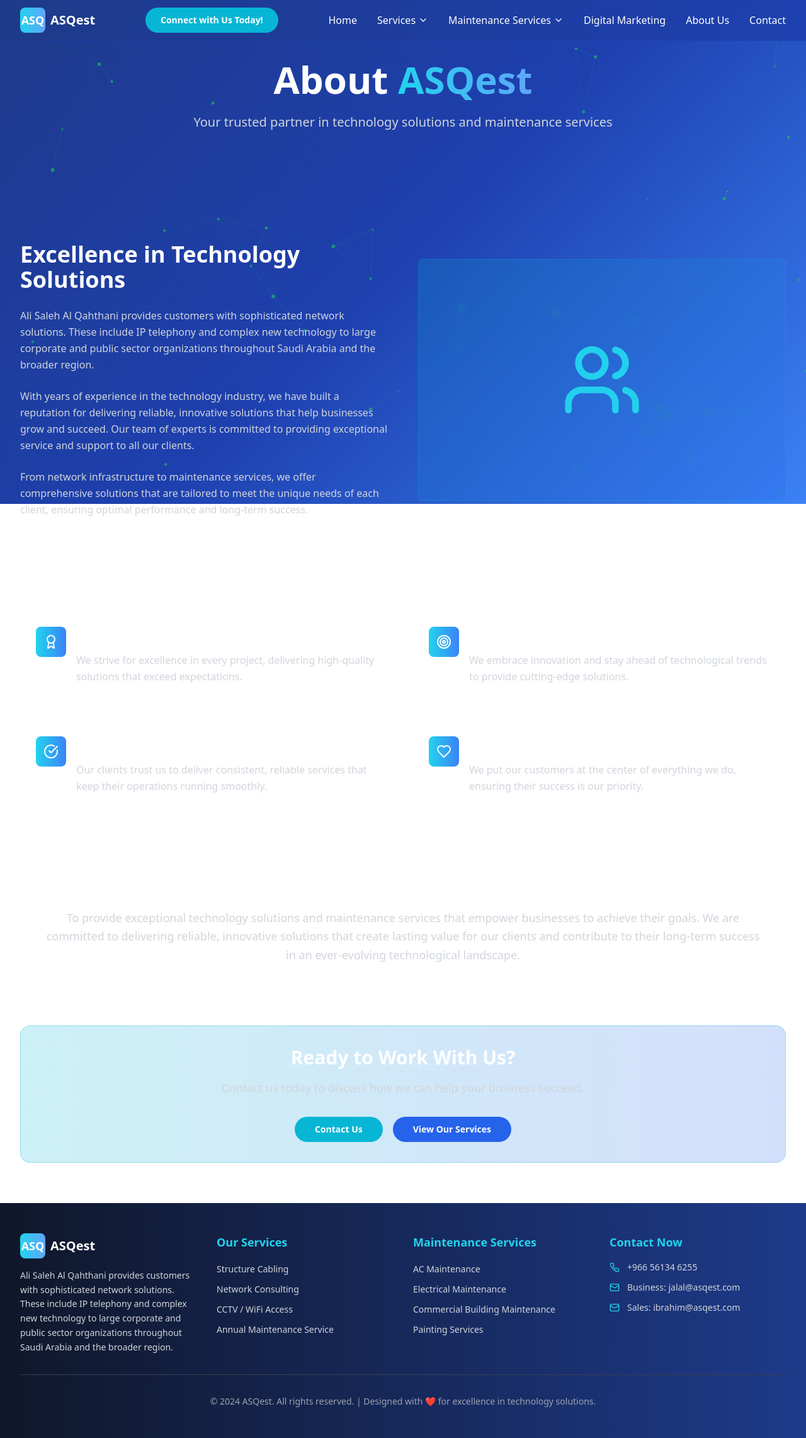
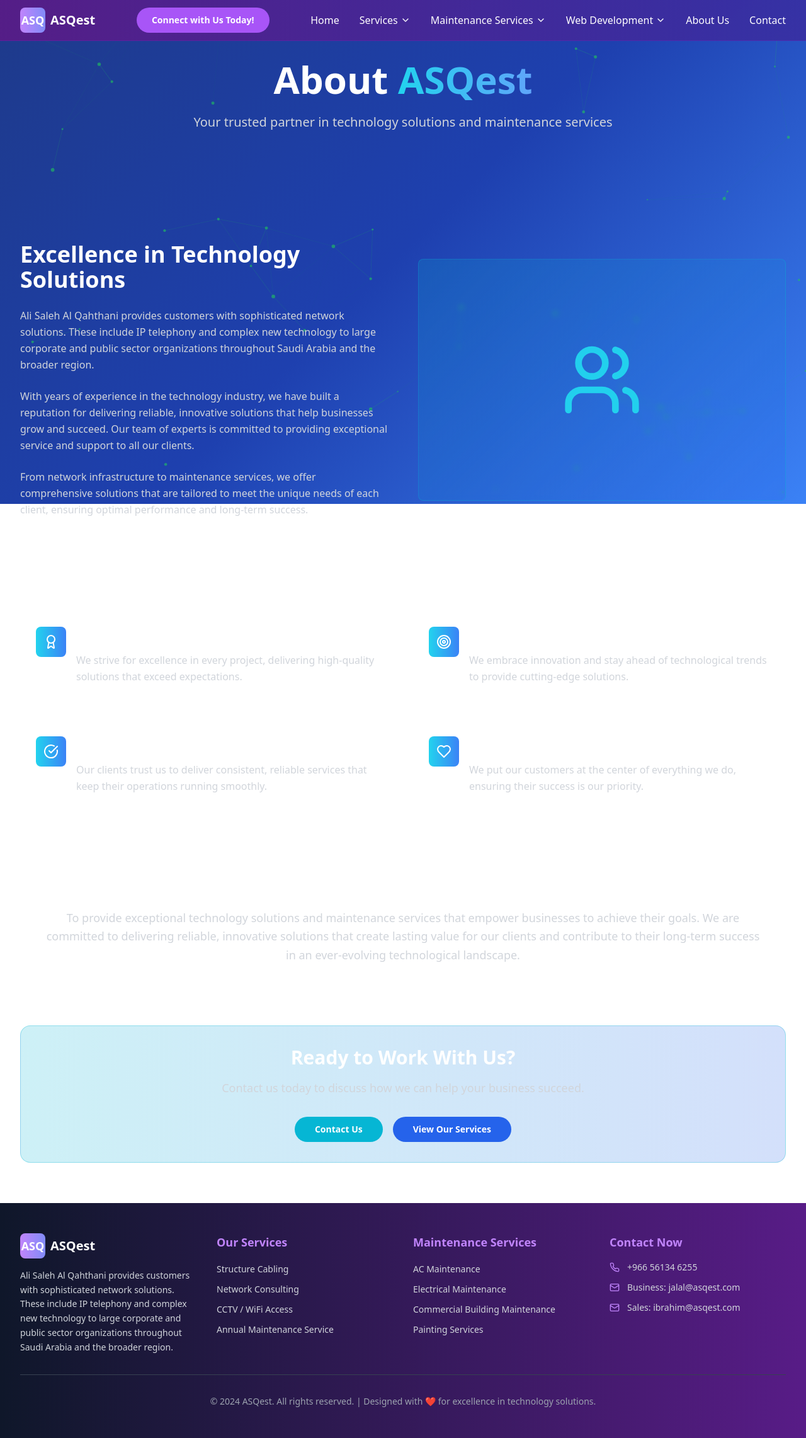
Before and after one commit to Irudium-GS/asqest-web-genesis, a React (Vite) app: page /about-us in a window 1280 px wide. Shown: the whole page at 63% size. Built offline with nearby package versions, Linux system fonts and the light colour scheme.

Commit message:
Refactor: Implement footer and theme changes
- Added a footer component.
- Updated the navigation menu to include web development and move digital marketing under it.
- Changed the theme colors to "Under the Moonlight".

```diff
--- a/src/components/Footer.tsx
+++ b/src/components/Footer.tsx
@@ -4,13 +4,13 @@ import { Mail, Phone, MapPin } from "lucide-react";
 
 const Footer = () => {
   return (
-    <footer className="bg-gradient-to-r from-slate-900 to-blue-900 text-white">
+    <footer className="bg-gradient-to-r from-slate-900 to-purple-900 text-white">
       <div className="max-w-7xl mx-auto px-4 sm:px-6 lg:px-8 py-12">
         <div className="grid grid-cols-1 md:grid-cols-2 lg:grid-cols-4 gap-8">
           {/* Company Info */}
           <div className="space-y-4">
             <div className="flex items-center space-x-2">
-              <div className="w-10 h-10 bg-gradient-to-r from-cyan-400 to-blue-400 rounded-lg flex items-center justify-center">
+              <div className="w-10 h-10 bg-gradient-to-r from-purple-400 to-indigo-400 rounded-lg flex items-center justify-center">
                 <span className="text-white font-bold text-lg">ASQ</span>
               </div>
               <span className="text-white font-bold text-xl">ASQest</span>
@@ -22,40 +22,40 @@ const Footer = () => {
 
           {/* Our Services */}
           <div className="space-y-4">
-            <h3 className="text-lg font-semibold text-cyan-400">Our Services</h3>
+            <h3 className="text-lg font-semibold text-purple-400">Our Services</h3>
             <ul className="space-y-2">
-              <li><Link to="/structure-cabling" className="text-gray-300 hover:text-cyan-400 transition-colors text-sm">Structure Cabling</Link></li>
-              <li><Link to="/network-consulting" className="text-gray-300 hover:text-cyan-400 transition-colors text-sm">Network Consulting</Link></li>
-              <li><Link to="/cctv-wifi-access" className="text-gray-300 hover:text-cyan-400 transition-colors text-sm">CCTV / WiFi Access</Link></li>
-              <li><Link to="/annual-maintenance" className="text-gray-300 hover:text-cyan-400 transition-colors text-sm">Annual Maintenance Service</Link></li>
+              <li><Link to="/structure-cabling" className="text-gray-300 hover:text-purple-400 transition-colors text-sm">Structure Cabling</Link></li>
+              <li><Link to="/network-consulting" className="text-gray-300 hover:text-purple-400 transition-colors text-sm">Network Consulting</Link></li>
+              <li><Link to="/cctv-wifi-access" className="text-gray-300 hover:text-purple-400 transition-colors text-sm">CCTV / WiFi Access</Link></li>
+              <li><Link to="/annual-maintenance" className="text-gray-300 hover:text-purple-400 transition-colors text-sm">Annual Maintenance Service</Link></li>
             </ul>
           </div>
 
           {/* Maintenance Services */}
           <div className="space-y-4">
-            <h3 className="text-lg font-semibold text-cyan-400">Maintenance Services</h3>
+            <h3 className="text-lg font-semibold text-purple-400">Maintenance Services</h3>
             <ul className="space-y-2">
-              <li><Link to="/ac-maintenance" className="text-gray-300 hover:text-cyan-400 transition-colors text-sm">AC Maintenance</Link></li>
-              <li><Link to="/electrical-maintenance" className="text-gray-300 hover:text-cyan-400 transition-colors text-sm">Electrical Maintenance</Link></li>
-              <li><Link to="/commercial-maintenance" className="text-gray-300 hover:text-cyan-400 transition-colors text-sm">Commercial Building Maintenance</Link></li>
-              <li><Link to="/painting-services" className="text-gray-300 hover:text-cyan-400 transition-colors text-sm">Painting Services</Link></li>
+              <li><Link to="/ac-maintenance" className="text-gray-300 hover:text-purple-400 transition-colors text-sm">AC Maintenance</Link></li>
+              <li><Link to="/electrical-maintenance" className="text-gray-300 hover:text-purple-400 transition-colors text-sm">Electrical Maintenance</Link></li>
+              <li><Link to="/commercial-maintenance" className="text-gray-300 hover:text-purple-400 transition-colors text-sm">Commercial Building Maintenance</Link></li>
+              <li><Link to="/painting-services" className="text-gray-300 hover:text-purple-400 transition-colors text-sm">Painting Services</Link></li>
             </ul>
           </div>
 
           {/* Contact Info */}
           <div className="space-y-4">
-            <h3 className="text-lg font-semibold text-cyan-400">Contact Now</h3>
+            <h3 className="text-lg font-semibold text-purple-400">Contact Now</h3>
             <div className="space-y-3">
               <div className="flex items-center space-x-3">
-                <Phone className="h-4 w-4 text-cyan-400" />
+                <Phone className="h-4 w-4 text-purple-400" />
                 <span className="text-gray-300 text-sm">+966 56134 6255</span>
               </div>
               <div className="flex items-center space-x-3">
-                <Mail className="h-4 w-4 text-cyan-400" />
+                <Mail className="h-4 w-4 text-purple-400" />
                 <span className="text-gray-300 text-sm">Business: jalal@asqest.com</span>
               </div>
               <div className="flex items-center space-x-3">
-                <Mail className="h-4 w-4 text-cyan-400" />
+                <Mail className="h-4 w-4 text-purple-400" />
                 <span className="text-gray-300 text-sm">Sales: ibrahim@asqest.com</span>
               </div>
             </div>
--- a/src/components/Navigation.tsx
+++ b/src/components/Navigation.tsx
@@ -8,17 +8,18 @@ const Navigation = () => {
   const [isOpen, setIsOpen] = useState(false);
   const [servicesOpen, setServicesOpen] = useState(false);
   const [maintenanceOpen, setMaintenanceOpen] = useState(false);
+  const [webDevOpen, setWebDevOpen] = useState(false);
   const location = useLocation();
 
   const isActive = (path: string) => location.pathname === path;
 
   return (
-    <nav className="fixed top-0 w-full bg-gradient-to-r from-blue-900/95 to-blue-800/95 backdrop-blur-md z-50 border-b border-blue-700/30">
+    <nav className="fixed top-0 w-full bg-gradient-to-r from-purple-900/95 to-indigo-800/95 backdrop-blur-md z-50 border-b border-purple-700/30">
       <div className="max-w-7xl mx-auto px-4 sm:px-6 lg:px-8">
         <div className="flex justify-between items-center h-16">
           {/* Logo */}
           <Link to="/" className="flex items-center space-x-2 group">
-            <div className="w-10 h-10 bg-gradient-to-r from-cyan-400 to-blue-400 rounded-lg flex items-center justify-center transform group-hover:scale-110 transition-transform duration-300">
+            <div className="w-10 h-10 bg-gradient-to-r from-purple-400 to-indigo-400 rounded-lg flex items-center justify-center transform group-hover:scale-110 transition-transform duration-300">
               <span className="text-white font-bold text-lg">ASQ</span>
             </div>
             <span className="text-white font-bold text-xl hidden sm:block">ASQest</span>
@@ -26,7 +27,7 @@ const Navigation = () => {
 
           {/* CTA Button */}
           <div className="hidden lg:block">
-            <Button className="bg-cyan-500 hover:bg-cyan-400 text-white px-6 py-2 rounded-full font-semibold transition-all duration-300 transform hover:scale-105">
+            <Button className="bg-purple-500 hover:bg-purple-400 text-white px-6 py-2 rounded-full font-semibold transition-all duration-300 transform hover:scale-105">
               Connect with Us Today!
             </Button>
           </div>
@@ -35,56 +36,63 @@ const Navigation = () => {
           <div className="hidden lg:flex items-center space-x-8">
             <Link
               to="/"
-              className={`text-white hover:text-cyan-400 transition-colors duration-300 ${isActive('/') ? 'text-cyan-400' : ''}`}
+              className={`text-white hover:text-purple-400 transition-colors duration-300 ${isActive('/') ? 'text-purple-400' : ''}`}
             >
               Home
             </Link>
 
             {/* Services Dropdown */}
             <div className="relative group">
-              <button className="flex items-center text-white hover:text-cyan-400 transition-colors duration-300">
+              <button className="flex items-center text-white hover:text-purple-400 transition-colors duration-300">
                 Services <ChevronDown className="ml-1 h-4 w-4" />
               </button>
-              <div className="absolute top-full left-0 mt-2 w-64 bg-white rounded-lg shadow-xl opacity-0 invisible group-hover:opacity-100 group-hover:visible transition-all duration-300 transform translate-y-2 group-hover:translate-y-0">
+              <div className="absolute top-full left-0 mt-2 w-64 bg-white rounded-lg shadow-xl opacity-0 invisible group-hover:opacity-100 group-hover:visible transition-all duration-300 transform translate-y-2 group-hover:translate-y-0 z-50">
                 <div className="py-2">
-                  <Link to="/structure-cabling" className="block px-4 py-2 text-gray-800 hover:bg-blue-50 hover:text-blue-600 transition-colors">Structure Cabling</Link>
-                  <Link to="/network-consulting" className="block px-4 py-2 text-gray-800 hover:bg-blue-50 hover:text-blue-600 transition-colors">Network Consulting</Link>
-                  <Link to="/cctv-wifi-access" className="block px-4 py-2 text-gray-800 hover:bg-blue-50 hover:text-blue-600 transition-colors">CCTV/WIFI/Access</Link>
-                  <Link to="/annual-maintenance" className="block px-4 py-2 text-gray-800 hover:bg-blue-50 hover:text-blue-600 transition-colors">Annual Maintenance</Link>
+                  <Link to="/structure-cabling" className="block px-4 py-2 text-gray-800 hover:bg-purple-50 hover:text-purple-600 transition-colors">Structure Cabling</Link>
+                  <Link to="/network-consulting" className="block px-4 py-2 text-gray-800 hover:bg-purple-50 hover:text-purple-600 transition-colors">Network Consulting</Link>
+                  <Link to="/cctv-wifi-access" className="block px-4 py-2 text-gray-800 hover:bg-purple-50 hover:text-purple-600 transition-colors">CCTV/WIFI/Access</Link>
+                  <Link to="/annual-maintenance" className="block px-4 py-2 text-gray-800 hover:bg-purple-50 hover:text-purple-600 transition-colors">Annual Maintenance</Link>
                 </div>
               </div>
             </div>
 
             {/* Maintenance Services Dropdown */}
             <div className="relative group">
-              <button className="flex items-center text-white hover:text-cyan-400 transition-colors duration-300">
+              <button className="flex items-center text-white hover:text-purple-400 transition-colors duration-300">
                 Maintenance Services <ChevronDown className="ml-1 h-4 w-4" />
               </button>
-              <div className="absolute top-full left-0 mt-2 w-72 bg-white rounded-lg shadow-xl opacity-0 invisible group-hover:opacity-100 group-hover:visible transition-all duration-300 transform translate-y-2 group-hover:translate-y-0">
+              <div className="absolute top-full left-0 mt-2 w-72 bg-white rounded-lg shadow-xl opacity-0 invisible group-hover:opacity-100 group-hover:visible transition-all duration-300 transform translate-y-2 group-hover:translate-y-0 z-50">
                 <div className="py-2">
-                  <Link to="/ac-maintenance" className="block px-4 py-2 text-gray-800 hover:bg-blue-50 hover:text-blue-600 transition-colors">AC Maintenance</Link>
-                  <Link to="/electrical-maintenance" className="block px-4 py-2 text-gray-800 hover:bg-blue-50 hover:text-blue-600 transition-colors">Electrical Maintenance</Link>
-                  <Link to="/commercial-maintenance" className="block px-4 py-2 text-gray-800 hover:bg-blue-50 hover:text-blue-600 transition-colors">Commercial Building Maintenance</Link>
-                  <Link to="/painting-services" className="block px-4 py-2 text-gray-800 hover:bg-blue-50 hover:text-blue-600 transition-colors">Painting and Decorating Services</Link>
+                  <Link to="/ac-maintenance" className="block px-4 py-2 text-gray-800 hover:bg-purple-50 hover:text-purple-600 transition-colors">AC Maintenance</Link>
+                  <Link to="/electrical-maintenance" className="block px-4 py-2 text-gray-800 hover:bg-purple-50 hover:text-purple-600 transition-colors">Electrical Maintenance</Link>
+                  <Link to="/commercial-maintenance" className="block px-4 py-2 text-gray-800 hover:bg-purple-50 hover:text-purple-600 transition-colors">Commercial Building Maintenance</Link>
+                  <Link to="/painting-services" className="block px-4 py-2 text-gray-800 hover:bg-purple-50 hover:text-purple-600 transition-colors">Painting and Decorating Services</Link>
+                </div>
+              </div>
+            </div>
+
+            {/* Web Development Dropdown */}
+            <div className="relative group">
+              <button className="flex items-center text-white hover:text-purple-400 transition-colors duration-300">
+                Web Development <ChevronDown className="ml-1 h-4 w-4" />
+              </button>
+              <div className="absolute top-full left-0 mt-2 w-64 bg-white rounded-lg shadow-xl opacity-0 invisible group-hover:opacity-100 group-hover:visible transition-all duration-300 transform translate-y-2 group-hover:translate-y-0 z-50">
+                <div className="py-2">
+                  <Link to="/web-development" className="block px-4 py-2 text-gray-800 hover:bg-purple-50 hover:text-purple-600 transition-colors">Web Development</Link>
+                  <Link to="/digital-marketing" className="block px-4 py-2 text-gray-800 hover:bg-purple-50 hover:text-purple-600 transition-colors">Digital Marketing</Link>
                 </div>
               </div>
             </div>
 
             <Link
-              to="/digital-marketing"
-              className={`text-white hover:text-cyan-400 transition-colors duration-300 ${isActive('/digital-marketing') ? 'text-cyan-400' : ''}`}
-            >
-              Digital Marketing
-            </Link>
-            <Link
               to="/about-us"
-              className={`text-white hover:text-cyan-400 transition-colors duration-300 ${isActive('/about-us') ? 'text-cyan-400' : ''}`}
+              className={`text-white hover:text-purple-400 transition-colors duration-300 ${isActive('/about-us') ? 'text-purple-400' : ''}`}
             >
               About Us
             </Link>
             <Link
               to="/contact-us"
-              className={`text-white hover:text-cyan-400 transition-colors duration-300 ${isActive('/contact-us') ? 'text-cyan-400' : ''}`}
+              className={`text-white hover:text-purple-400 transition-colors duration-300 ${isActive('/contact-us') ? 'text-purple-400' : ''}`}
             >
               Contact
             </Link>
@@ -101,47 +109,61 @@ const Navigation = () => {
 
         {/* Mobile Menu */}
         {isOpen && (
-          <div className="lg:hidden bg-blue-900/95 backdrop-blur-md">
+          <div className="lg:hidden bg-purple-900/95 backdrop-blur-md">
             <div className="px-2 pt-2 pb-3 space-y-1">
-              <Link to="/" className="block px-3 py-2 text-white hover:text-cyan-400">Home</Link>
+              <Link to="/" className="block px-3 py-2 text-white hover:text-purple-400">Home</Link>
 
               <div>
                 <button
-                  className="flex items-center justify-between w-full px-3 py-2 text-white hover:text-cyan-400"
+                  className="flex items-center justify-between w-full px-3 py-2 text-white hover:text-purple-400"
                   onClick={() => setServicesOpen(!servicesOpen)}
                 >
                   Services <ChevronDown className={`h-4 w-4 transform transition-transform ${servicesOpen ? 'rotate-180' : ''}`} />
                 </button>
                 {servicesOpen && (
                   <div className="ml-4 space-y-1">
-                    <Link to="/structure-cabling" className="block px-3 py-2 text-gray-300 hover:text-cyan-400">Structure Cabling</Link>
-                    <Link to="/network-consulting" className="block px-3 py-2 text-gray-300 hover:text-cyan-400">Network Consulting</Link>
-                    <Link to="/cctv-wifi-access" className="block px-3 py-2 text-gray-300 hover:text-cyan-400">CCTV/WIFI/Access</Link>
-                    <Link to="/annual-maintenance" className="block px-3 py-2 text-gray-300 hover:text-cyan-400">Annual Maintenance</Link>
+                    <Link to="/structure-cabling" className="block px-3 py-2 text-gray-300 hover:text-purple-400">Structure Cabling</Link>
+                    <Link to="/network-consulting" className="block px-3 py-2 text-gray-300 hover:text-purple-400">Network Consulting</Link>
+                    <Link to="/cctv-wifi-access" className="block px-3 py-2 text-gray-300 hover:text-purple-400">CCTV/WIFI/Access</Link>
+                    <Link to="/annual-maintenance" className="block px-3 py-2 text-gray-300 hover:text-purple-400">Annual Maintenance</Link>
                   </div>
                 )}
               </div>
 
               <div>
                 <button
-                  className="flex items-center justify-between w-full px-3 py-2 text-white hover:text-cyan-400"
+                  className="flex items-center justify-between w-full px-3 py-2 text-white hover:text-purple-400"
                   onClick={() => setMaintenanceOpen(!maintenanceOpen)}
                 >
                   Maintenance Services <ChevronDown className={`h-4 w-4 transform transition-transform ${maintenanceOpen ? 'rotate-180' : ''}`} />
                 </button>
                 {maintenanceOpen && (
                   <div className="ml-4 space-y-1">
-                    <Link to="/ac-maintenance" className="block px-3 py-2 text-gray-300 hover:text-cyan-400">AC Maintenance</Link>
-                    <Link to="/electrical-maintenance" className="block px-3 py-2 text-gray-300 hover:text-cyan-400">Electrical Maintenance</Link>
-                    <Link to="/commercial-maintenance" className="block px-3 py-2 text-gray-300 hover:text-cyan-400">Commercial Building Maintenance</Link>
-                    <Link to="/painting-services" className="block px-3 py-2 text-gray-300 hover:text-cyan-400">Painting and Decorating Services</Link>
+                    <Link to="/ac-maintenance" className="block px-3 py-2 text-gray-300 hover:text-purple-400">AC Maintenance</Link>
+                    <Link to="/electrical-maintenance" className="block px-3 py-2 text-gray-300 hover:text-purple-400">Electrical Maintenance</Link>
+                    <Link to="/commercial-maintenance" className="block px-3 py-2 text-gray-300 hover:text-purple-400">Commercial Building Maintenance</Link>
+                    <Link to="/painting-services" className="block px-3 py-2 text-gray-300 hover:text-purple-400">Painting and Decorating Services</Link>
                   </div>
                 )}
               </div>
 
-              <Link to="/digital-marketing" className="block px-3 py-2 text-white hover:text-cyan-400">Digital Marketing</Link>
-              <Link to="/about-us" className="block px-3 py-2 text-white hover:text-cyan-400">About Us</Link>
-              <Link to="/contact-us" className="block px-3 py-2 text-white hover:text-cyan-400">Contact</Link>
+              <div>
+                <button
+                  className="flex items-center justify-between w-full px-3 py-2 text-white hover:text-purple-400"
+                  onClick={() => setWebDevOpen(!webDevOpen)}
+                >
+                  Web Development <ChevronDown className={`h-4 w-4 transform transition-transform ${webDevOpen ? 'rotate-180' : ''}`} />
+                </button>
+                {webDevOpen && (
+                  <div className="ml-4 space-y-1">
+                    <Link to="/web-development" className="block px-3 py-2 text-gray-300 hover:text-purple-400">Web Development</Link>
+                    <Link to="/digital-marketing" className="block px-3 py-2 text-gray-300 hover:text-purple-400">Digital Marketing</Link>
+                  </div>
+                )}
+              </div>
+
+              <Link to="/about-us" className="block px-3 py-2 text-white hover:text-purple-400">About Us</Link>
+              <Link to="/contact-us" className="block px-3 py-2 text-white hover:text-purple-400">Contact</Link>
             </div>
           </div>
         )}
--- a/src/index.css
+++ b/src/index.css
@@ -1,3 +1,4 @@
+
 @tailwind base;
 @tailwind components;
 @tailwind utilities;
@@ -13,72 +14,71 @@
     --popover: 0 0% 100%;
     --popover-foreground: 222.2 84% 4.9%;
 
-    --primary: 222.2 47.4% 11.2%;
-    --primary-foreground: 210 40% 98%;
+    --primary: 240 40% 40%;
+    --primary-foreground: 240 100% 95%;
 
-    --secondary: 210 40% 96.1%;
-    --secondary-foreground: 222.2 47.4% 11.2%;
+    --secondary: 240 20% 80%;
+    --secondary-foreground: 240 40% 20%;
 
-    --muted: 210 40% 96.1%;
-    --muted-foreground: 215.4 16.3% 46.9%;
+    --muted: 240 20% 80%;
+    --muted-foreground: 240 20% 50%;
 
-    --accent: 210 40% 96.1%;
-    --accent-foreground: 222.2 47.4% 11.2%;
+    --accent: 240 20% 80%;
+    --accent-foreground: 240 40% 20%;
 
     --destructive: 0 84.2% 60.2%;
     --destructive-foreground: 210 40% 98%;
 
-    --border: 214.3 31.8% 91.4%;
-    --input: 214.3 31.8% 91.4%;
-    --ring: 222.2 84% 4.9%;
+    --border: 240 20% 85%;
+    --input: 240 20% 85%;
+    --ring: 240 40% 40%;
 
     --radius: 0.5rem;
 
     --sidebar-background: 0 0% 98%;
+    --sidebar-foreground: 240 5.3% 26.1%;
+    --sidebar-primary: 240 5.9% 10%;
+    --sidebar-primary-foreground: 0 0% 98%;
+    --sidebar-accent: 240 4.8% 95.9%;
+    --sidebar-accent-foreground: 240 5.9% 10%;
+    --sidebar-border: 220 13% 91%;
+    --sidebar-ring: 217.2 91.2% 59.8%;
 
-    --sidebar-foreground: 240 5.3% 26.1%;
-
-    --sidebar-primary: 240 5.9% 10%;
-
-    --sidebar-primary-foreground: 0 0% 98%;
-
-    --sidebar-accent: 240 4.8% 95.9%;
-
-    --sidebar-accent-foreground: 240 5.9% 10%;
-
-    --sidebar-border: 220 13% 91%;
-
-    --sidebar-ring: 217.2 91.2% 59.8%;
+    /* Under the Moonlight theme colors */
+    --moonlight-lightest: 240 100% 90%; /* #CCCCFF */
+    --moonlight-light: 240 40% 70%;     /* #A3A3CC */
+    --moonlight-medium: 240 40% 50%;    /* #5C5C99 */
+    --moonlight-dark: 240 60% 30%;      /* #292966 */
   }
 
   .dark {
-    --background: 222.2 84% 4.9%;
-    --foreground: 210 40% 98%;
+    --background: 240 60% 15%;
+    --foreground: 240 100% 95%;
 
-    --card: 222.2 84% 4.9%;
-    --card-foreground: 210 40% 98%;
+    --card: 240 60% 15%;
+    --card-foreground: 240 100% 95%;
 
-    --popover: 222.2 84% 4.9%;
-    --popover-foreground: 210 40% 98%;
+    --popover: 240 60% 15%;
+    --popover-foreground: 240 100% 95%;
 
-    --primary: 210 40% 98%;
-    --primary-foreground: 222.2 47.4% 11.2%;
+    --primary: 240 100% 90%;
+    --primary-foreground: 240 60% 15%;
 
-    --secondary: 217.2 32.6% 17.5%;
-    --secondary-foreground: 210 40% 98%;
+    --secondary: 240 40% 25%;
+    --secondary-foreground: 240 100% 95%;
 
-    --muted: 217.2 32.6% 17.5%;
-    --muted-foreground: 215 20.2% 65.1%;
+    --muted: 240 40% 25%;
+    --muted-foreground: 240 20% 70%;
 
-    --accent: 217.2 32.6% 17.5%;
-    --accent-foreground: 210 40% 98%;
+    --accent: 240 40% 25%;
+    --accent-foreground: 240 100% 95%;
 
     --destructive: 0 62.8% 30.6%;
     --destructive-foreground: 210 40% 98%;
 
-    --border: 217.2 32.6% 17.5%;
-    --input: 217.2 32.6% 17.5%;
-    --ring: 212.7 26.8% 83.9%;
+    --border: 240 40% 25%;
+    --input: 240 40% 25%;
+    --ring: 240 100% 90%;
     --sidebar-background: 240 5.9% 10%;
     --sidebar-foreground: 240 4.8% 95.9%;
     --sidebar-primary: 224.3 76.3% 48%;
@@ -99,3 +99,31 @@
     @apply bg-background text-foreground;
   }
 }
+
+/* Custom moonlight theme utilities */
+@layer utilities {
+  .bg-moonlight-lightest {
+    background-color: hsl(var(--moonlight-lightest));
+  }
+  .bg-moonlight-light {
+    background-color: hsl(var(--moonlight-light));
+  }
+  .bg-moonlight-medium {
+    background-color: hsl(var(--moonlight-medium));
+  }
+  .bg-moonlight-dark {
+    background-color: hsl(var(--moonlight-dark));
+  }
+  .text-moonlight-lightest {
+    color: hsl(var(--moonlight-lightest));
+  }
+  .text-moonlight-light {
+    color: hsl(var(--moonlight-light));
+  }
+  .text-moonlight-medium {
+    color: hsl(var(--moonlight-medium));
+  }
+  .text-moonlight-dark {
+    color: hsl(var(--moonlight-dark));
+  }
+}
```
